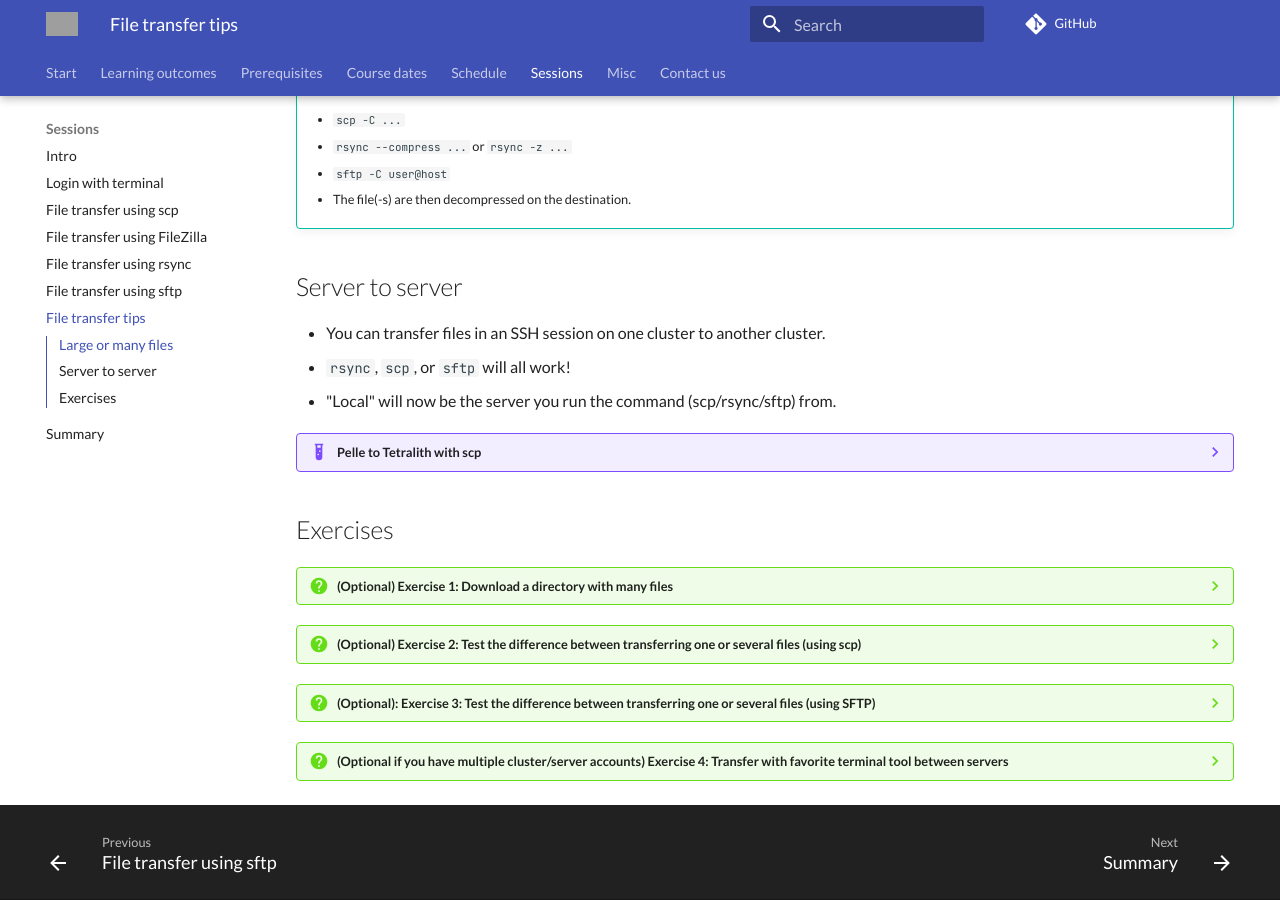
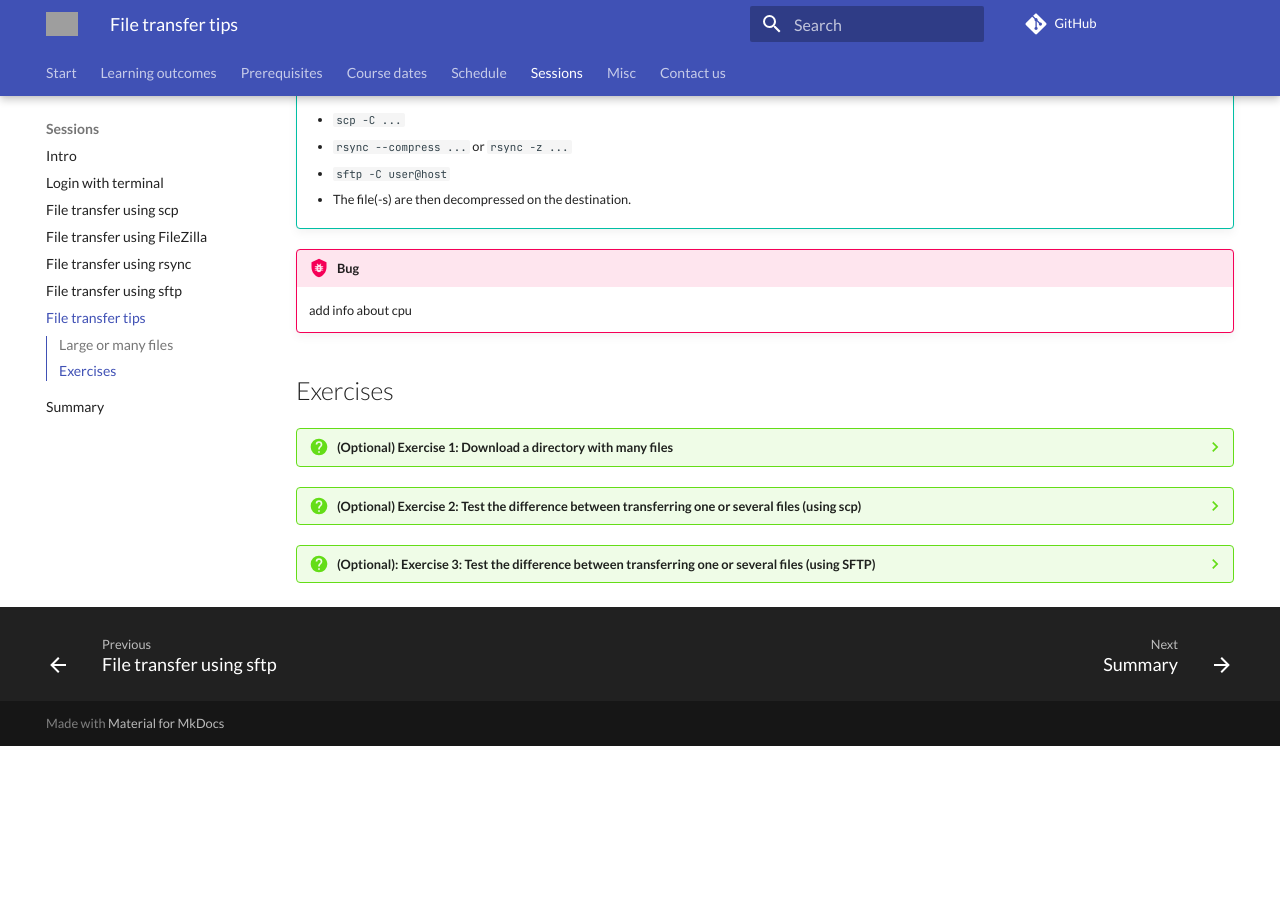
Before and after one commit to UPPMAX/naiss_file_transfer_course, an MkDocs documentation site: the page built from docs/sessions/transfer_tips/README.md, in a window 1280 px wide and 900 px high, scrolled down 1002 px. Built offline with MkDocs 1.6.1 and Material for MkDocs 9.7.7, drawn with Linux system fonts in a browser that asks for light colours; comment, search, counter and statistics services are not loaded; after the commit the page ends 1748 px from its top, so only the background shows below that; grey boxes are pictures that could not be loaded.

Commit message:
tips rm cluster2cluster

````diff
--- a/docs/sessions/transfer_tips/README.md
+++ b/docs/sessions/transfer_tips/README.md
@@ -70,18 +70,9 @@ tags:
 
     - The file(-s) are then decompressed on the destination.
 
-## Server to server
+!!! bug
 
-- You can transfer files in an SSH session on one cluster to another cluster.
-- ``rsync``, ``scp``, or ``sftp`` will all work!
-- "Local" will now be the server you run the command (scp/rsync/sftp) from.
-
-??? example "Pelle to Tetralith with scp"
-
-    - Log in to Pelle
-    - Choose or create the file "localfile"
-
-    - ``scp localfile x_nisse@tetralith.nsc.liu.se:~/``
+    add info about cpu
 
 ## Exercises
 
@@ -173,36 +164,3 @@ tags:
         - ``> get many_files_sftp.tar.gz``
 
         - [Video for Tetralith](https://youtu.be/h9HDegau1DI)
-
-
-???- question "(Optional if you have multiple cluster/server accounts) Exercise 4: Transfer with favorite terminal tool between servers"
-
-    Tips
-
-    - Have a SSH session running on your favorite cluster
-    - Use a terminal tool (``rsync``, ``scp``, or ``sftp``) to establish connection between your account on Tetralith or Alvis and your present server.
-        - address to Tetralith: use address from [Getting started](https://www.nsc.liu.se/support/getting-started/)
-        - address to Alvis: use address from [Login using a Terminal](https://www.c3se.chalmers.se/documentation/connecting/ssh/)
-    - Transfer a file between the clusters
-    - Check that it is there!
-
-    ???- tip "Answer (Example with Tetralith to Rackham , using sftp)"
-
-        Same principles as we learned before!
-
-        Connection from Tetralith:
-
-        ```console
-        [sm_bcarl@tetralith3 ~]$ sftp bjornc@rackham.uppmax.uu.se
-        The authenticity of host 'rackham.uppmax.uu.se (89.44.250.84)' can't be established.
-        ECDSA key fingerprint is SHA256:W/MazH3WrH0wKrHBOJpPbDaU4qeYGqiv3FRPsdXIsb4.
-        This key is not known by any other names
-        Are you sure you want to continue connecting (yes/no/[fingerprint])? yes
-        Warning: Permanently added 'rackham.uppmax.uu.se' (ECDSA) to the list of known hosts.
-        bjornc@rackham.uppmax.uu.se's password:
-        Connected to rackham.uppmax.uu.se.
-        ```
-
-        - Proceed with ``put`` if you want to transfer from Tetralith (now local) to Rackham (remote)
-
-        - [Video for Tetralith to Rackham](https://youtu.be/KwpVhxnRDQc)
````
